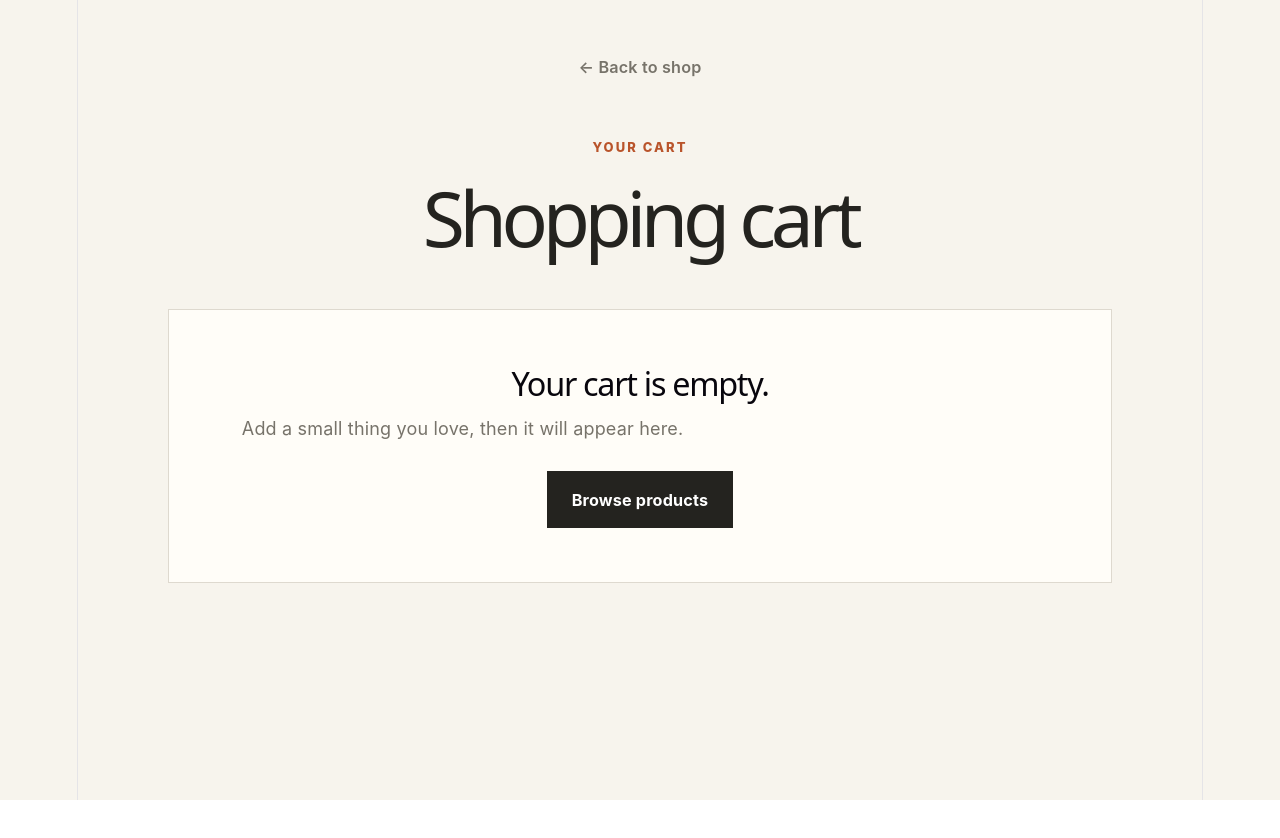
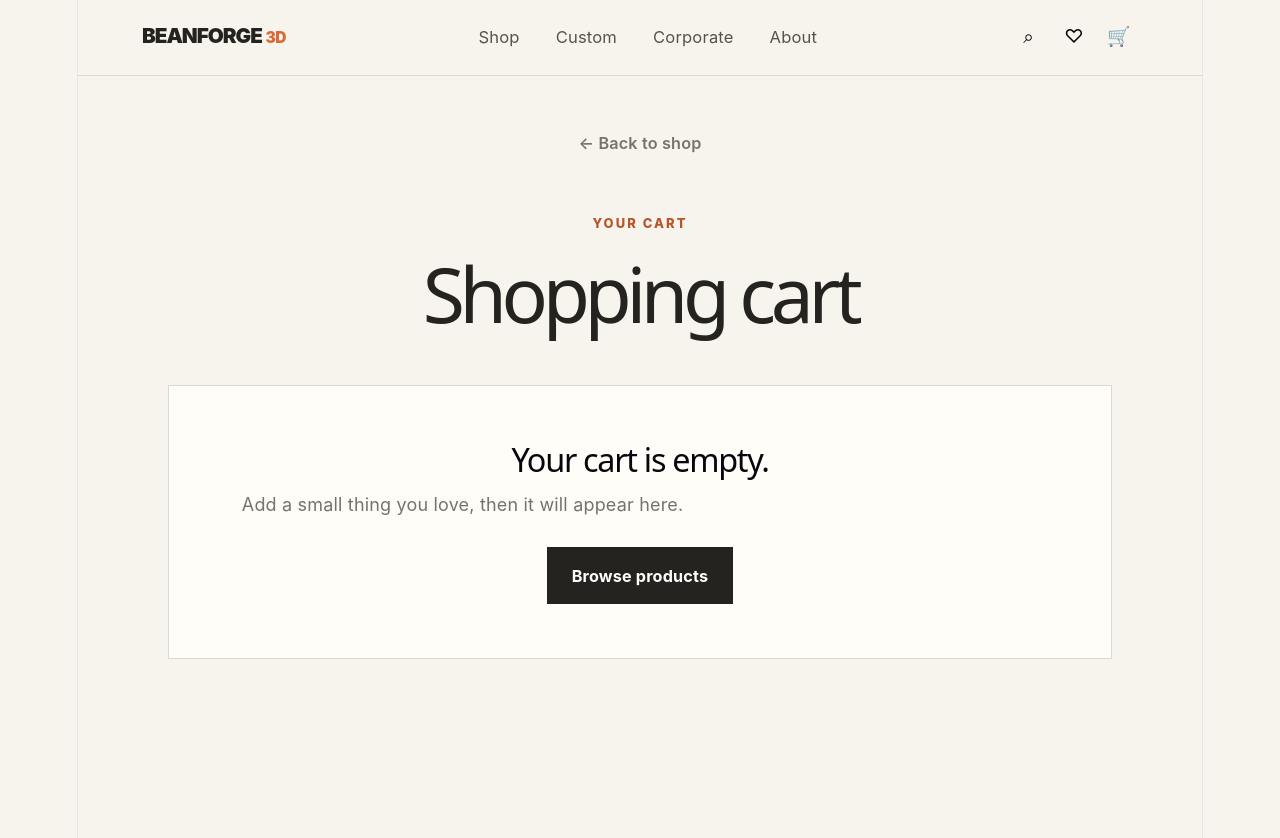
Before and after one commit to jyqyy2/beanforge3d, a React (Vite) app: page /cart in a window 1280 px wide. Shown: the top 838 px of the page. Before the commit the page ends 800 px from the top, so only its background shows below. Built offline with nearby package versions, Linux system fonts and the light colour scheme.

Commit message:
add calculates cartItemCount

```diff
--- a/src/App.css
+++ b/src/App.css
@@ -112,9 +112,34 @@ button {
 }
 
 .header-action-link {
+  position: relative;
+
   display: inline-flex;
   align-items: center;
   justify-content: center;
+}
+
+.cart-count {
+  position: absolute;
+  top: 2px;
+  right: 0;
+
+  min-width: 17px;
+  height: 17px;
+  padding: 0 4px;
+
+  display: inline-flex;
+  align-items: center;
+  justify-content: center;
+
+  border-radius: 999px;
+
+  background: var(--accent);
+  color: white;
+
+  font-size: 0.65rem;
+  font-weight: 800;
+  line-height: 1;
 }
 
 .header-actions button:hover,
--- a/src/App.tsx
+++ b/src/App.tsx
@@ -2,11 +2,53 @@ import { BrowserRouter, Routes, Route, Link } from 'react-router-dom'
 import ProductPage from './pages/ProductPage'
 import CartPage from './pages/CartPage'
 import nameTag from './assets/name-tag.jpg'
+import { useCart } from './context/useCart'
 import './App.css'
+
+function Header() {
+  const { cartItems } = useCart()
+
+  const cartItemCount = cartItems.reduce(
+    (total, item) => total + item.quantity,
+    0
+  )
+
+  return (
+    <header className="header">
+      <Link className="logo" to="/">
+        BEANFORGE <span>3D</span>
+      </Link>
+
+      <nav className="nav">
+        <a href="/#shop">Shop</a>
+        <a href="/#custom">Custom</a>
+        <a href="/#corporate">Corporate</a>
+        <a href="/#about">About</a>
+      </nav>
+
+      <div className="header-actions">
+        <button aria-label="Search">⌕</button>
+        <button aria-label="Wishlist">♡</button>
+        <Link
+          to="/cart"
+          className="header-action-link cart-link"
+          aria-label={`Shopping cart with ${cartItemCount} items`}
+        >
+          🛒
+          {cartItemCount > 0 && (
+            <span className="cart-count">{cartItemCount}</span>
+          )}
+        </Link>
+      </div>
+    </header>
+  )
+}
 
 function App() {
 return (
   <BrowserRouter>
+    <Header />
+
     <Routes>
 
     {/* Bean Keycap product page */}
@@ -26,31 +68,6 @@ return (
       path="*"
       element={
         <div className="site">
-          <header className="header">
-            <a className="logo" href="/">
-              BEANFORGE <span>3D</span>
-            </a>
-
-            <nav className="nav">
-              <a href="#shop">Shop</a>
-              <a href="#custom">Custom</a>
-              <a href="#corporate">Corporate</a>
-              <a href="#about">About</a>
-            </nav>
-
-            <div className="header-actions">
-              <button aria-label="Search">⌕</button>
-              <button aria-label="Wishlist">♡</button>
-              <Link
-                to="/cart"
-                className="header-action-link"
-                aria-label="Shopping cart"
-              >
-                🛒
-              </Link>
-            </div>
-          </header>
-
           <main>
             <section className="hero">
               <div className="hero-content">
@@ -319,9 +336,9 @@ return (
 
           <footer className="footer" id="about">
             <div>
-              <a className="logo" href="/">
+              <Link className="logo" to="/">
                 BEANFORGE <span>3D</span>
-              </a>
+              </Link>
 
               <p>Small things. Made for you.</p>
             </div>
```
